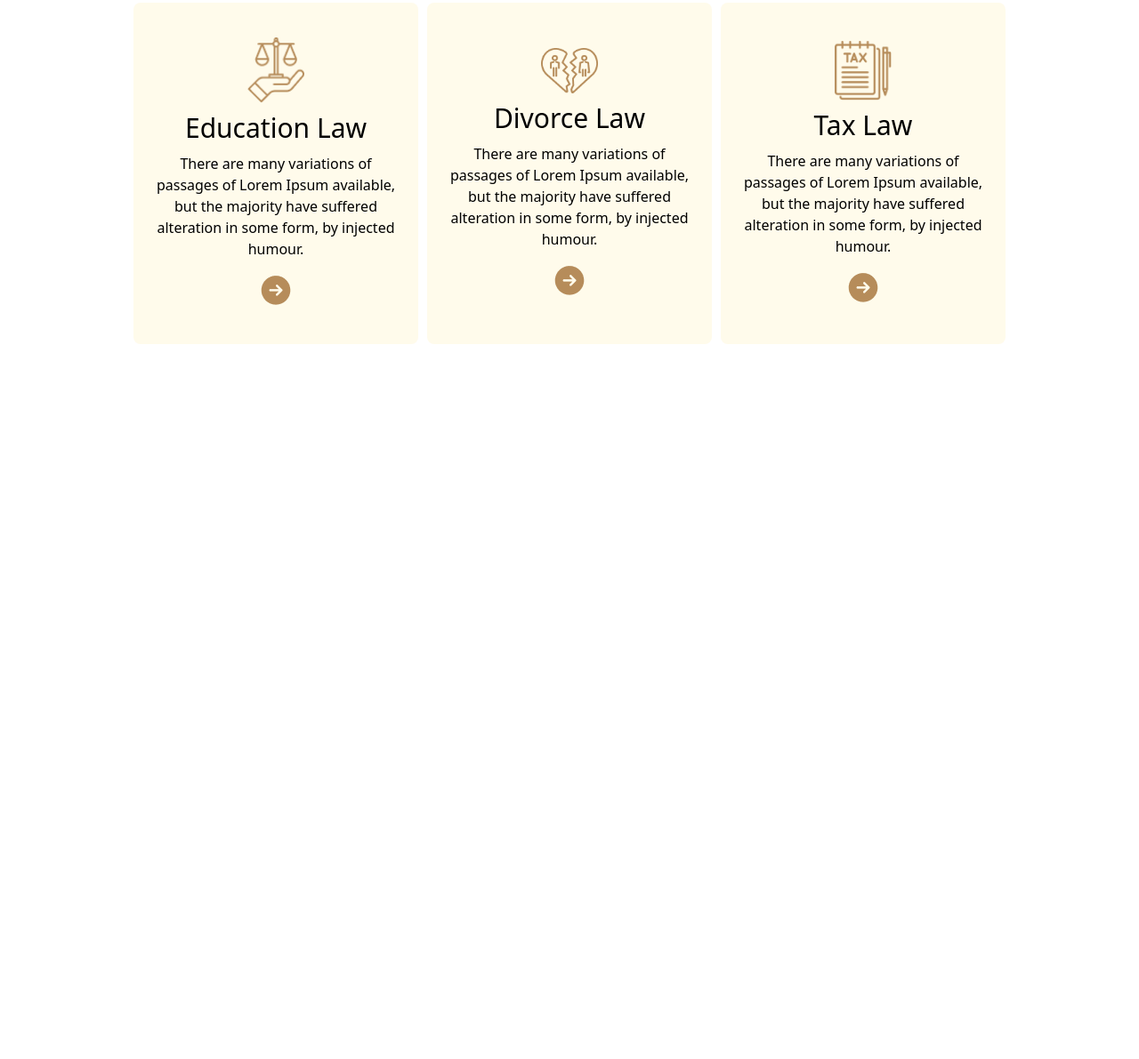
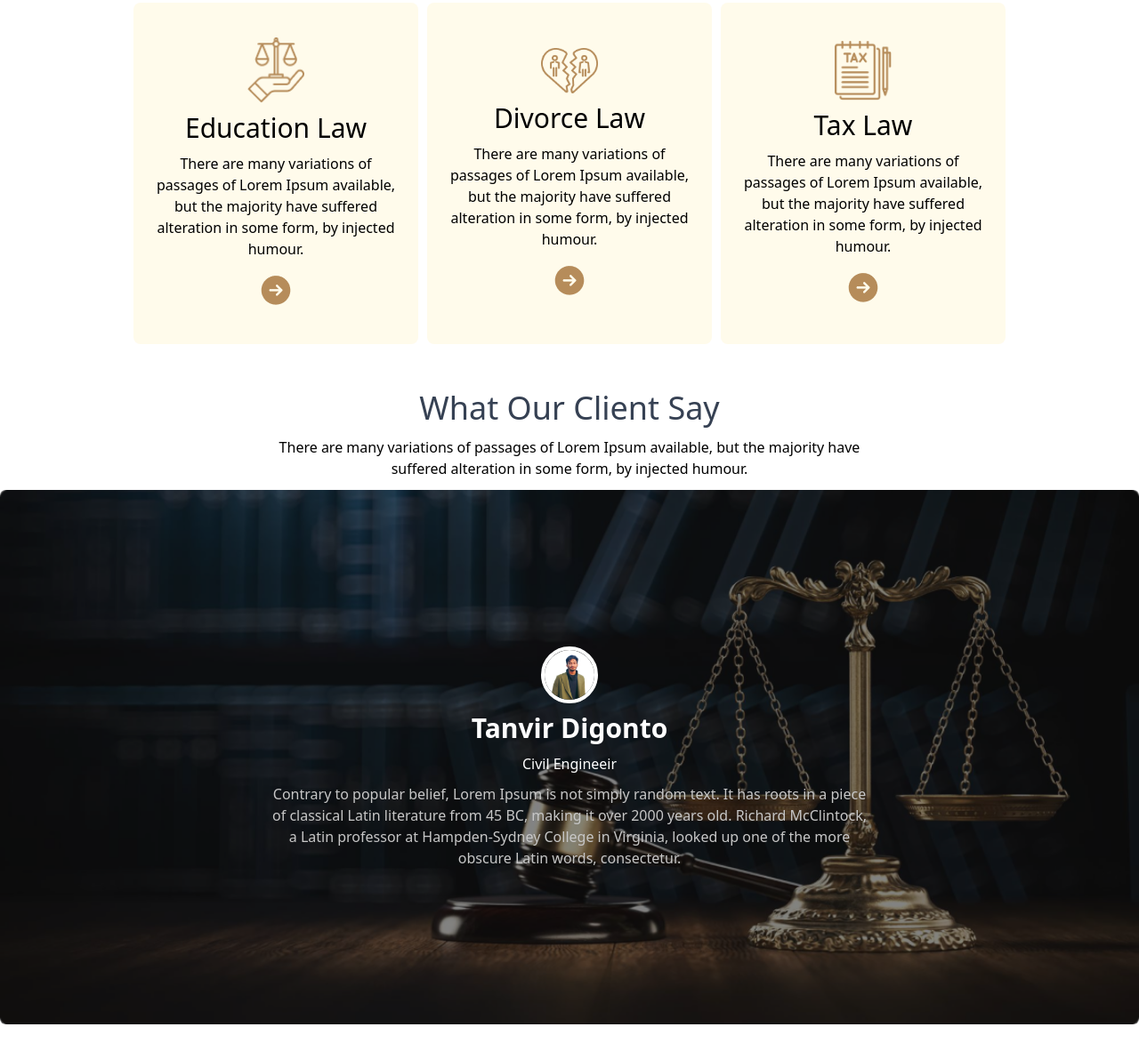
Before and after one commit to mjh-shikder/Legal-solution-website, a plain HTML site: page index.html in a window 1280 px wide. Shown: the part 1269-2460 px from the top of the page at 89% size. Before the commit the page ends 1696 px from the top, so only its background shows below. Drawn offline with nearby package versions, Linux system fonts and the light colour scheme.

Commit message:
Review section added

```diff
--- a/index.html
+++ b/index.html
@@ -13,7 +13,7 @@
         integrity="sha512-Evv84Mr4kqVGRNSgIGL/F/aIDqQb7xQ2vcrdIwxfjThSH8CSR7PBEakCr51Ck+w+/U6swU2Im1vVX0SVk9ABhg=="
         crossorigin="anonymous" referrerpolicy="no-referrer" />
 
-        <link rel="shortcut icon" href="./images/business.png" type="image/x-icon">
+    <link rel="shortcut icon" href="./images/business.png" type="image/x-icon">
 
 </head>
 
@@ -46,8 +46,9 @@
             <img class="w-full object-cover " src="./images/banner.png" alt="">
 
             <div class="absolute inset-0 flex flex-col gap-4 items-center justify-center text-center font-bold">
-                <h1 class="text-4xl text-white">We Provide Effective <br> Legal Solution</h1>
-                <p class="text-[#d3d3d3] font-medium"> There are many variations of passages of Lorem Ipsum available,
+                <h1 class="text-6xl text-white mb-1">We Provide Effective <br> Legal Solution</h1>
+                <p class="text-[#d3d3d3] font-medium mb-1"> There are many variations of passages of Lorem Ipsum
+                    available,
                     but the
                     majority
                     <br>
@@ -190,10 +191,47 @@
 
         </section>
 
-        <section id="clint-review-section" class="">
+        <!-- Clint Reviws -->
+        <section id="clint-review-section" class=" my-10 flex flex-col">
+
+            <div class="justify-center items-center">
+
+                <h1 class="text-gray-700 text-4xl text-center m-3"> What Our Client Say</h1>
+
+                <p class="text-center m-3">There are many variations of passages of Lorem Ipsum available, but the
+                    majority have <br>
+                    suffered alteration in some form, by injected humour.</p>
+            </div>
+            <!--  -->
+            <div class="relative justify-center items-center ">
+
+
+                <div class="absolute flex flex-col justify-center items-center text-center w-full h-full z-20">
+
+                    <img class="w-16 border-white border-4 rounded-full mb-2.5" src="./images/review.jpg" alt="">
+
+                    <h1 class="text-3xl text-white mb-2.5 font-bold">Tanvir Digonto</h1>
+                    <h4 class="text-white mb-2.5 font-medium">Civil Engineeir</h4>
+                    <p class="text-[#c7c7c7] w-2xl">Contrary to popular belief, Lorem Ipsum is not simply random text.
+                        It
+                        has
+                        roots in a piece of
+                        classical Latin
+                        literature from 45 BC, making it over 2000 years old. Richard McClintock, a Latin professor at
+                        Hampden-Sydney
+                        College in Virginia, looked up one of the more obscure Latin words, consectetur.</p>
+
+
+                </div>
+                <img class="object-cover w-full h-full absolute opacity-65 z-10 rounded-md"
+                    src="./images/Rectangle 7.png" alt="">
+                <img class="object-cover w-full z-0 rounded-md " src="./images/banner.png" alt="">
+            </div>
 
 
         </section>
+
+
 
     </main>
 </body>
```
Also changed, not shown: images/review.jpg (added).
